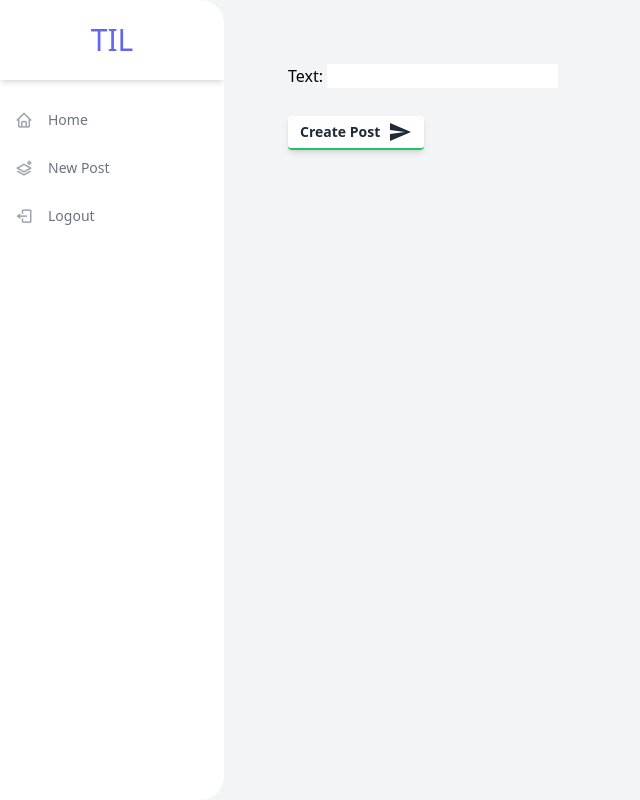
After one commit to kemetcalf/Django_201_Project, a Django app: page /new/ in a window 1280 px wide. The commit adds this page. Shown: the whole page, without its empty margins (0-640 px from the left). Run offline with Django 4.2, Linux system fonts and the light colour scheme; a user stored in the database is signed in; tables that the repository leaves empty hold one stand-in row (values such as "Sample post"); some libraries are stand-ins or nearby versions.

Commit message:
Tailwind, new_post method, detail view, static file collection

```diff
--- a/feed/models.py
+++ b/feed/models.py
@@ -1,12 +1,14 @@
+from django.contrib.auth.models import User
 from django.db import models
 
 
 class Post(models.Model):
     text = models.CharField(max_length=240)
     date = models.DateTimeField(auto_now=True)
-    # class Meta:
-    #     verbose_name = _("")
-    #     verbose_name_plural = _("s")
+    author = models.ForeignKey(
+        User,
+        on_delete=models.CASCADE
+    )
 
     def __str__(self):
         return self.text[0:100]
--- /dev/null
+++ b/feed/templates/feed/create.html
@@ -0,0 +1,20 @@
+{% extends 'base.html' %}
+
+{% block title%}Create a new post{% endblock title%}
+
+{% block body %}
+    <form method="POST" action=".">
+        {% csrf_token %}
+        {{ form.as_p }}
+        <div>
+            <div class="my-3">
+                <button class="bg-white text-gray-800 font-bold rounded border-b-2 border-green-500 hover:border-green-600 hover:bg-green-500 hover:text-white shadow-md py-1 px-3 inline-flex items-center text-sm mt-4" type="submit">
+                  <span class="mr-2">Create Post</span>
+                  <svg xmlns="http://www.w3.org/2000/svg" width="24" height="24" viewBox="0 0 24 24">
+                    <path fill="currentcolor" d="M2.01 21L23 12 2.01 3 2 10l15 2-15 2z"></path>
+                  </svg>
+                </button>
+              </div>
+        </div>
+    </form>
+{% endblock body %}
--- a/feed/urls.py
+++ b/feed/urls.py
@@ -5,5 +5,7 @@ from . import views
 app_name = "feed"
 
 urlpatterns = [
-    path("", views.HomePage.as_view(), name="index")
+    path("", views.HomePage.as_view(), name="index"),
+    path("<int:pk>/", views.PostDetailView.as_view(), name="detail"),
+    path("new/", views.CreateNewPost.as_view(), name="new_post"),
 ]
--- a/feed/views.py
+++ b/feed/views.py
@@ -1,4 +1,7 @@
-from django.views.generic import ListView
+from django.views.generic import ListView, DetailView
+from django.views.generic.edit import CreateView
+from django.contrib.auth.mixins import LoginRequiredMixin
+
 from .models import Post
 
 
@@ -8,3 +11,27 @@ class HomePage(ListView):
     model = Post
     context_object_name = "posts"
     queryset = Post.objects.all().order_by('-id')[0:30]
+
+
+class PostDetailView(DetailView):
+    http_method_names = ["get"]
+    template_name = "feed/detail.html"
+    model = Post
+    context_object_name = "post"
+
+
+class CreateNewPost(LoginRequiredMixin, CreateView):
+    model = Post
+    template_name = "feed/create.html"
+    fields = ['text']
+    success_url = "/"
+
+    def dispatch(self, request, *args, **kwargs):
+        self.request = request
+        return super().dispatch(request, *args, **kwargs)
+
+    def form_valid(self, form):
+        obj = form.save(commit=False)
+        obj.author = self.request.user
+        obj.save()
+        return super().form_valid(form)
--- /dev/null
+++ b/frontend/js/main.js
@@ -0,0 +1 @@
+console.log("Hello World <3");
--- a/til/settings.py
+++ b/til/settings.py
@@ -157,3 +157,9 @@ AUTHENTICATION_BACKENDS = ("django.contrib.auth.backends.ModelBackend",
 # https://docs.djangoproject.com/en/4.0/ref/settings/#default-auto-field
 
 DEFAULT_AUTO_FIELD = 'django.db.models.BigAutoField'
+
+STATICFILES_DIRS = [
+    os.path.join(PROJECT_DIR, "frontend/")
+]
+STATIC_ROOT = os.path.join(BASE_DIR, "static")
+STATIC_URL = "/static/"
--- a/til/templates/base.html
+++ b/til/templates/base.html
@@ -1,3 +1,5 @@
+{% load static %}
+
 <!DOCTYPE html>
 <html lang="en">
 <head>
@@ -25,6 +27,12 @@
         </li>
         {% if request.user.is_authenticated %}
           <li>
+            <a href="{% url 'feed:new_post' %}" class="flex flex-row items-center h-12 transform hover:translate-x-2 transition-transform ease-in duration-200 text-gray-500 hover:text-gray-800">
+            <span class="inline-flex items-center justify-center h-12 w-12 text-lg text-gray-400"><i class="bx bx-layer-plus"></i></span>
+            <span class="text-sm font-medium">New Post</span>
+            </a>
+          </li>
+          <li>
               <a href="{% url 'account_logout' %}" class="flex flex-row items-center h-12 transform hover:translate-x-2 transition-transform ease-in duration-200 text-gray-500 hover:text-gray-800">
               <span class="inline-flex items-center justify-center h-12 w-12 text-lg text-gray-400"><i class="bx bx-log-out"></i></span>
               <span class="text-sm font-medium">Logout</span>
@@ -45,7 +53,39 @@
           {% block content %}{% endblock %}
       {% endblock %}
   </div>
+
+
+
+  {% if request.user.is_authenticated %}
+    <!-- component -->
+  <div class="flex items-center justify-center fixed left-0 bottom-0 w-full h-full bg-gray-800 bg-opacity-75 hidden js-modal">
+    <div class="bg-white rounded-lg w-1/2">
+      <div class="flex flex-col items-start p-4">
+        <div class="flex items-center w-full">
+          <div class="text-gray-900 font-medium text-lg">New Post</div>
+      <svg class="ml-auto fill-current text-gray-700 w-6 h-6 cursor-pointer" xmlns="http://www.w3.org/2000/svg" viewBox="0 0 18 18">
+        <path d="M14.53 4.53l-1.06-1.06L9 7.94 4.53 3.47 3.47 4.53 7.94 9l-4.47 4.47 1.06 1.06L9 10.06l4.47 4.47 1.06-1.06L10.06 9z"/>
+        </svg>
         </div>
+        <hr>
+        <div class="">
+          {% comment %} #TODO: add the ajax form {% endcomment %}
+        </div>
+        <hr>
+        <div class="ml-auto">
+          <button class="bg-white text-gray-800 font-bold rounded border-b-2 border-green-500 hover:border-green-600 hover:bg-green-500 hover:text-white shadow-md py-2 px-6 inline-flex items-center js-submit" type="button">
+            <span class="mr-2">Create Post</span>
+            <svg xmlns="http://www.w3.org/2000/svg" width="24" height="24" viewBox="0 0 24 24">
+              <path fill="currentcolor" d="M2.01 21L23 12 2.01 3 2 10l15 2-15 2z"></path>
+            </svg>
+          </button>
+        </div>
+      </div>
+    </div>
+  </div>
+{% endif %}
 
+</div>
+  <script src="{% static 'js/main.js' %}"></script>
 </body>
 </html>
```
Also changed, not shown: feed/templates/feed/detail.html (added, +7 -0 lines), feed/templates/feed/homepage.html (+1 -28 lines), til/templates/includes/post.html (added, +30 -0 lines), feed/migrations/0003_post_author.py (added). Lines whose indentation alone changed are shown as unchanged.
